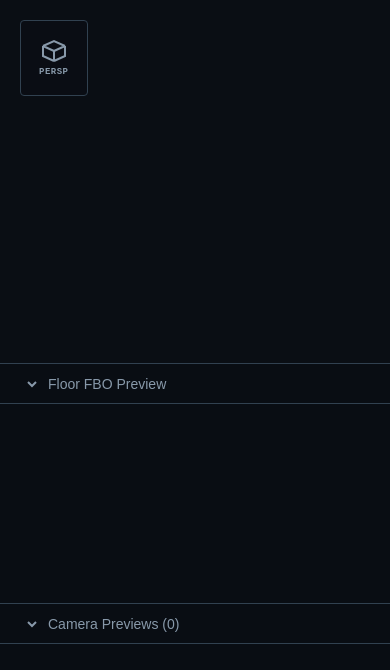
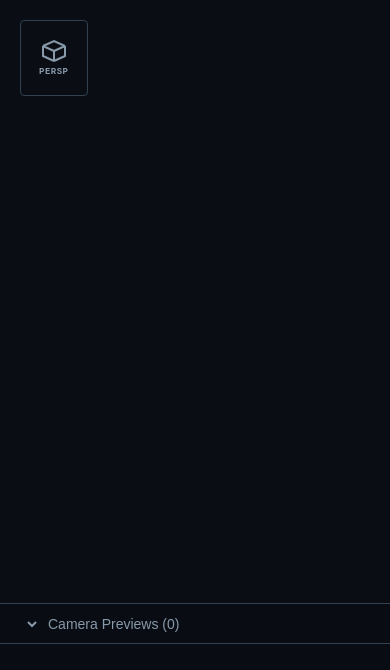
Before and after one commit to seethroughlab/dev-pages, a plain HTML site: page hallway-study/index.html in a window 390 px wide. Drawn offline with nearby package versions, Linux system fonts and the light colour scheme.

Commit message:
tried something (bad idea) undid it.

```diff
--- a/hallway-study/index.html
+++ b/hallway-study/index.html
@@ -70,21 +70,6 @@
     </div>
   </div>
 
-  <!-- Floor FBO Preview Panel (stacks above camera panel) -->
-  <div id="floor-preview-panel" class="floor-preview-panel">
-    <div class="multi-preview-header">
-      <button id="toggle-floor-preview" class="toggle-btn">
-        <svg width="16" height="16" viewBox="0 0 16 16" fill="none" stroke="currentColor" stroke-width="2">
-          <path d="M4 6l4 4 4-4"/>
-        </svg>
-        <span>Floor FBO Preview</span>
-      </button>
-    </div>
-    <div id="floor-preview-content" class="multi-preview-content">
-      <canvas id="floor-preview-canvas"></canvas>
-    </div>
-  </div>
-
   <!-- Toast Notifications Container -->
   <div id="toast-container" class="toast-container"></div>
 
--- a/hallway-study/styles.css
+++ b/hallway-study/styles.css
@@ -163,28 +163,6 @@ canvas {
   transform: translateY(calc(100% - 40px));
 }
 
-/* Floor FBO Preview Panel - stacks above camera panel */
-.floor-preview-panel {
-  position: fixed;
-  bottom: 240px; /* Camera panel header (40px) + content (200px) */
-  left: 0;
-  right: 0;
-  background: rgba(10, 14, 20, 0.95);
-  border-top: 1px solid #314150;
-  z-index: 999;
-  transition: transform 0.3s ease, bottom 0.3s ease;
-}
-
-/* When floor panel is collapsed, move it down to show only header */
-.floor-preview-panel.collapsed {
-  transform: translateY(calc(100% - 40px));
-}
-
-/* When camera panel is collapsed, floor panel sits lower */
-.floor-preview-panel.camera-panel-collapsed {
-  bottom: 40px; /* Just the camera panel header height */
-}
-
 .multi-preview-header {
   height: 40px;
   display: flex;
@@ -306,10 +284,12 @@ canvas {
 .toast-container {
   position: fixed;
   top: 80px;
-  right: 20px;
+  left: 50%;
+  transform: translateX(-50%);
   z-index: 10000;
   display: flex;
   flex-direction: column;
+  align-items: center;
   gap: 10px;
   pointer-events: none;
 }
@@ -355,11 +335,11 @@ canvas {
 
 @keyframes slideIn {
   from {
-    transform: translateX(100%);
+    transform: translateY(-20px);
     opacity: 0;
   }
   to {
-    transform: translateX(0);
+    transform: translateY(0);
     opacity: 1;
   }
 }
@@ -370,6 +350,6 @@ canvas {
   }
   to {
     opacity: 0;
-    transform: translateX(20px);
+    transform: translateY(-10px);
   }
 }
```
Also changed, not shown: 1 other file.
